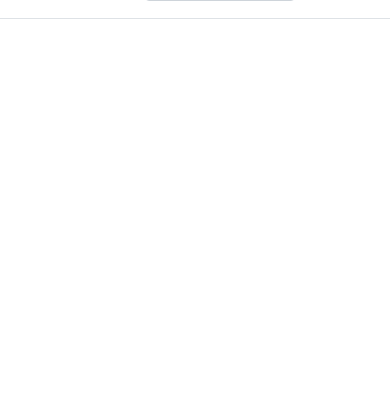
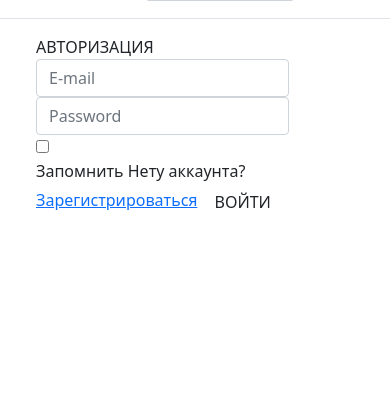
Before and after one commit to lautarianoo/django_social_network, a Django app: page / in a window 390 px wide. Shown: the part 54-463 px from the top of the page. Run offline with Django 3.2, Linux system fonts and the light colour scheme; some libraries are stand-ins or nearby versions.

Commit message:
mixin for login

```diff
--- a/profiles/urls.py
+++ b/profiles/urls.py
@@ -2,12 +2,12 @@ from django.urls import path
 from .views import *
 
 urlpatterns = [
-    path('', BaseView.as_view(), name='base'),
+    path('', LoginView.as_view(), name='login'),
     path('profile/<str:slug>/', ProfileView.as_view(), name='profile'),
     path('edit/', EditProfile.as_view(), name='edit'),
     path('friends/', FriendsView.as_view(), name='friends'),
     path('followers/', FollowersView.as_view(), name='followers'),
     path('add-friend/<str:username>/', AcceptFriend.as_view(), name='add-friend'),
     path('subscribe/<str:username>/', SubscribeView.as_view(), name='subscribe'),
-    path('delete-friend/<str:username>/', DeleteFriend.as_view(), name='delete-friend')
+    path('delete-friend/<str:username>/', DeleteFriend.as_view(), name='delete-friend'),
 ]
--- a/profiles/views.py
+++ b/profiles/views.py
@@ -5,16 +5,18 @@ from django.urls import reverse
 from django.views import View
 from .models import SocialUser, InfoUser
 from .forms import EditProfileForm, LoginForm, RegisterForm
+from .mixins import PermissionMixin
 
-
-class BaseView(View):
-
-    def get(self, request, *args, **kwargs):
-        return render(request, 'base.html', {})
+#class BaseView(View):
+#
+#    def get(self, request, *args, **kwargs):
+#        return render(request, 'base.html', {})
 
 class LoginView(View):
 
     def get(self, request, *args, **kwargs):
+        if request.user.is_authenticated:
+            return redirect('profile', slug=request.user.username)
         form = LoginForm()
         return render(request, 'profiles/login.html', {'form': form})
 
@@ -36,6 +38,8 @@ def logout_view(request):
 class RegisterView(View):
 
     def get(self, request, *args, **kwargs):
+        if request.user.is_authenticated:
+            return redirect('profile', slug=request.user.username)
         form = RegisterForm()
         return render(request, 'profiles/register.html', {'form': form})
 
@@ -51,7 +55,7 @@ class RegisterView(View):
         return render(request, 'profiles/register.html', {'form': form})
 
 
-class ProfileView(View):
+class ProfileView(PermissionMixin, View):
 
     def get(self, request, *args, **kwargs):
         context = {}
--- a/templates/base_for_templates.html
+++ b/templates/base_for_templates.html
@@ -2,6 +2,7 @@
 
 {% block content %}
     <div class="row">
+        {% if request.user.is_authenticated %}
         <div class="col-2">
             <ul class="list-group">
                 <li class="list-group-item mb-2" ><a href="{% url 'profile' slug=request.user.username %}" style="text-decoration: none;">Моя страница</a></li>
@@ -12,6 +13,7 @@
                 <li class="list-group-item" ><a href="#" style="text-decoration: none;">Видео</a></li>
             </ul>
         </div>
+        {% endif %}
         <div class="col-10">
             {% block profile %}
             {% endblock profile %}
--- a/templates/profiles/login.html
+++ b/templates/profiles/login.html
@@ -1,10 +1,34 @@
-<!DOCTYPE html>
-<html lang="en">
-<head>
-    <meta charset="UTF-8">
-    <title>Title</title>
-</head>
-<body>
+{% extends 'base_for_templates.html' %}
 
-</body>
-</html>
+{% block profile %}
+    <div class="container">
+ <div class="row">
+
+ <div class="col-md-offset-3 col-md-7 mb-5">
+ <form class="form-horizontal" method="post">
+	 	{% csrf_token %}
+		 <span class="heading">АВТОРИЗАЦИЯ</span>
+		 <div class="form-group">
+		 <input type="email" class="form-control" id="inputEmail" placeholder="E-mail" name="email">
+		 <i class="fa fa-user"></i>
+		 </div>
+		 <div class="form-group help">
+		 <input type="password" class="form-control" id="inputPassword1" placeholder="Password" name="password">
+		 <i class="fa fa-lock"></i>
+		 <a href="#" class="fa fa-question-circle"></a>
+		 </div>
+		 <div class="form-group">
+		 <div class="main-checkbox">
+		 <input type="checkbox" value="none" id="checkbox1" name="check"/>
+		 <label for="checkbox1"></label>
+		 </div>
+		 <span class="text">Запомнить</span>
+             <span>Нету аккаунта? <a href="">Зарегистрироваться</a></span>
+		 <button type="submit" class="btn btn-default">ВОЙТИ</button>
+		 </div>
+ </form>
+ </div>
+
+ </div>
+</div>
+{% endblock profile %}
```
Also changed, not shown: profiles/mixins.py (+15 -0 lines).
